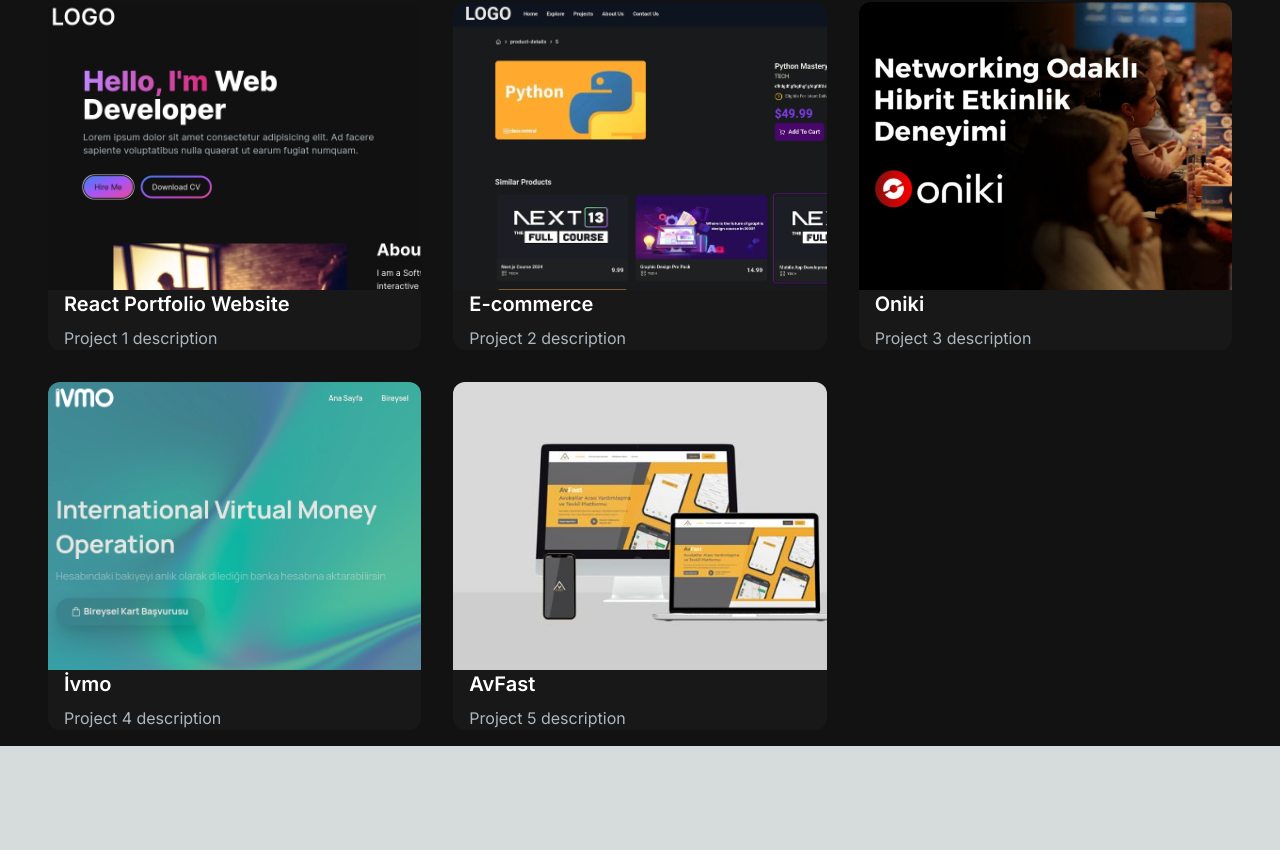
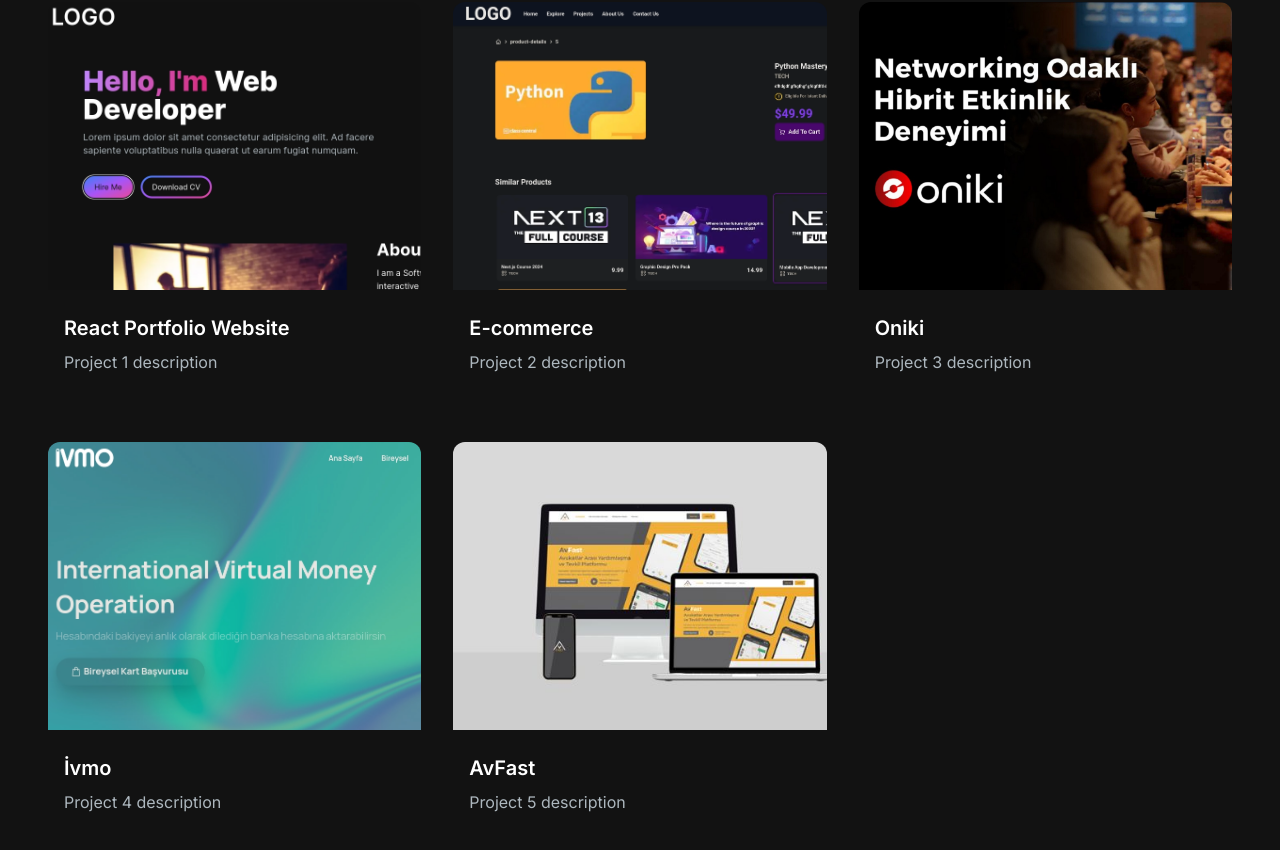
Before and after one commit to osama-mousa/personal-portfolio, a Next.js app: page / in a window 1280 px wide. Shown: the part 1285-2135 px from the top of the page. Before the commit the page ends 2031 px from the top, so only its background shows below. Built offline with nearby package versions, Linux system fonts and the light colour scheme.

Commit message:
update styles

```diff
--- a/src/components/ProjectCard.jsx
+++ b/src/components/ProjectCard.jsx
@@ -5,12 +5,12 @@
 
 const ProjectCard = ({ imgUrl, title, description, gitUrl, previewUrl }) => {
     return (
-        <div className="">
+        <div>
             <div
                 className="rounded-t-xl h-52 md:h-72 relative group"
                 style={{ background: `url(${imgUrl})`, backgroundSize: "cover" }}
             >
-                <div className="overlay flex items-center justify-center absolute top-0 left-0 w-full h-full bg-[#181818] bg-opacity-0 hidden group-hover:flex group-hover:bg-opacity-80 transition-all duration-500 rounded-t-xl">
+                <div className="overlay items-center justify-center absolute top-0 left-0 w-full h-full bg-[#181818] bg-opacity-0 hidden group-hover:flex group-hover:bg-opacity-80 transition-all duration-500 rounded-t-xl">
                     <Link href={gitUrl} className="h-14 w-14 mr-2 border-2 relative rounded-full border-[#ADB7BE] hover:border-white group/link">
                         <CodeBracketIcon className="h-10 w-10 text-[#ADB7BE] absolute top-1/2 left-1/2 transform -translate-x-1/2 -translate-y-1/2 cursor-pointer group-hover/link:text-white " />
                     </Link>
@@ -19,7 +19,7 @@
                     </Link>
                 </div>
             </div>
-            <div className="text-white bg-[#181818] rounded-b-xl px-4">
+            <div className="text-white mb-3 rounded-b-xl px-4 py-6">
                 <h5 className="text-xl font-semibold mb-2">{title}</h5>
                 <p className="text-[#ADB7BE]">{description}</p>
             </div>
```
